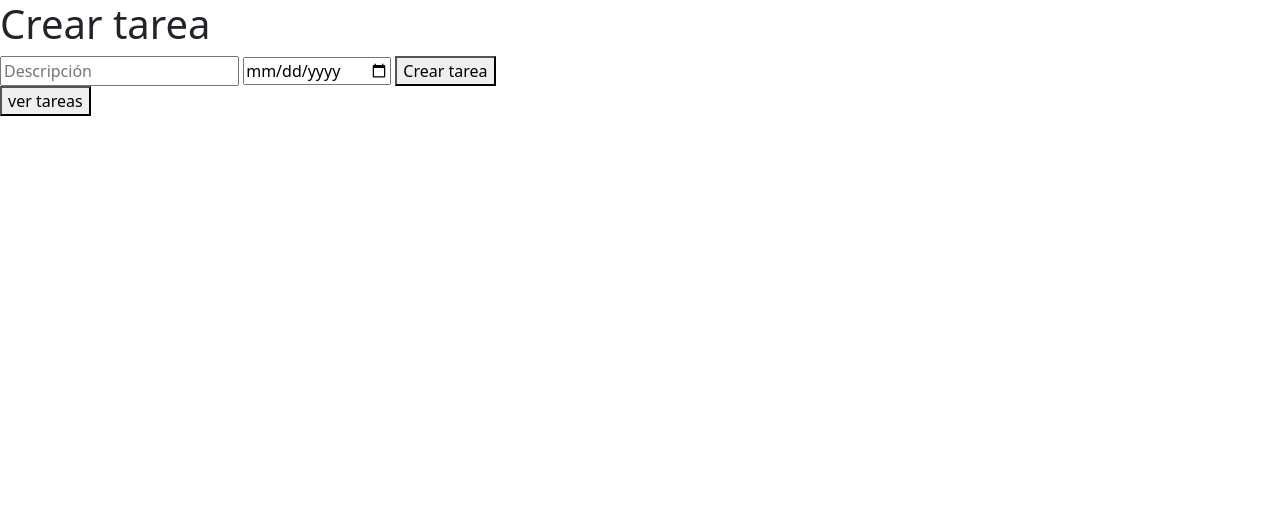
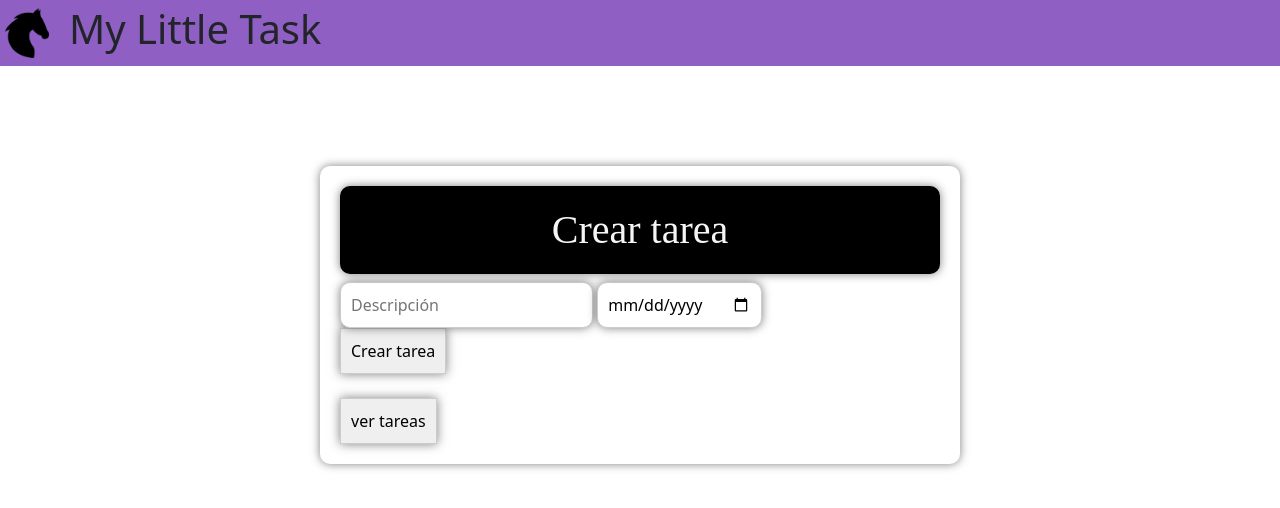
Before and after one commit to williamisraelmt/react-express-api, a website: page src/views/crear-tarea.html in a window 1280 px wide. Drawn offline with Linux system fonts and the light colour scheme; files that its build step writes are made by us from their sources; files whose address does not match are found by name.

Commit message:
added logo and header

```diff
--- a/config/config.json
+++ b/config/config.json
@@ -1,14 +1,14 @@
 {
   "development": {
     "username": "root",
-    "password": "root1234",
+    "password": "212121",
     "database": "tareas",
     "host": "127.0.0.1",
     "dialect": "mysql"
   },
   "test": {
     "username": "root",
-    "password": "root1234",
+    "password": "212121",
     "database": "tareas",
     "host": "127.0.0.1",
     "dialect": "mysql"
--- a/public/crear-tareas.css
+++ b/public/crear-tareas.css
@@ -10,7 +10,7 @@ body{
     box-shadow: 0 0 10px rgba(0, 0, 0, 0.5);
     position: relative;
     transition: transform 0.3s ease-in-out;
-    font-family: 'Lucida Sans', 'Lucida Sans Regular', 'Lucida Grande', 'Lucida Sans Unicode', Geneva, Verdana, sans-serif;
+    font-family: 'Cursive';
 }
 
 @keyframes slideInDownCustom {
@@ -88,3 +88,16 @@ button:hover {
     box-shadow: 0.1rem 0.2rem 0.2rem 0.1rem rgba(0, 0, 0, 0.5);
     cursor: pointer;
 }
+
+#header{
+    width: 100%;
+    background-color: rgb(144, 95, 196);
+    display: flex;
+    justify-content: left;
+    align-items: center;
+    padding: 5px;
+}
+
+.titulo{
+    margin-left: 20px;
+}
--- a/public/editar-tareas.css
+++ b/public/editar-tareas.css
@@ -88,3 +88,16 @@ button:hover {
     box-shadow: 0.1rem 0.2rem 0.2rem 0.1rem rgba(0, 0, 0, 0.5);
     cursor: pointer;
 }
+
+#header{
+    width: 100%;
+    background-color: rgb(144, 95, 196);
+    display: flex;
+    justify-content: left;
+    align-items: center;
+    padding: 5px;
+}
+
+.titulo{
+    margin-left: 20px;
+}
--- /dev/null
+++ b/public/index.css
@@ -0,0 +1,12 @@
+#header{
+    width: 100%;
+    background-color: rgb(144, 95, 196);
+    display: flex;
+    justify-content: left;
+    align-items: center;
+    padding: 5px;
+}
+
+.titulo{
+    margin-left: 20px;
+}
--- a/public/ver-tareas.css
+++ b/public/ver-tareas.css
@@ -104,3 +104,16 @@ button:hover {
     box-shadow: 0.1rem 0.2rem 0.2rem 0.1rem rgba(0, 0, 0, 0.5);
     cursor: pointer;
 }
+
+#header{
+    width: 100%;
+    background-color: rgb(144, 95, 196);
+    display: flex;
+    justify-content: left;
+    align-items: center;
+    padding: 5px;
+}
+
+.titulo{
+    margin-left: 20px;
+}
--- a/src/index.ts
+++ b/src/index.ts
@@ -32,7 +32,7 @@ const sequelize = new Sequelize({
   dialect: 'mysql',
   database: 'tareas',
   username: 'root',
-  password: 'root1234',
+  password: '212121',
   host: 'localhost',
   port: 3306,
   models: [Task],
--- a/src/views/crear-tarea.html
+++ b/src/views/crear-tarea.html
@@ -3,12 +3,17 @@
 <head>
     <meta charset="UTF-8">
     <meta name="viewport" content="width=device-width, initial-scale=1.0">
+    <link type="text/css" rel="stylesheet" href="/static/crear-tareas.css">
     <link type="text/css" rel="stylesheet" href="/static/bootstrap.min.css">
     <link rel="icon" type="image/x-icon" href="/static/favicon.ico">
     <script src="/static/bootstrap.min.js"></script>
     <title>Gestor de tareas</title>
 </head>
 <body>
+    <div id="header">
+        <img src="/static/images/logo.png" height="50">
+        <h1 class="titulo">My Little Task</h1>
+    </div>
     <div id="page">
         <h1>Crear tarea</h1>
         <input type="text" id="description" placeholder="Descripción">
```
Also changed, not shown: src/views/editar-tarea.html (+5 -0 lines), src/views/index.html (+5 -0 lines), src/views/ver-tareas.html (+4 -0 lines), public/images/logo.png (added).
